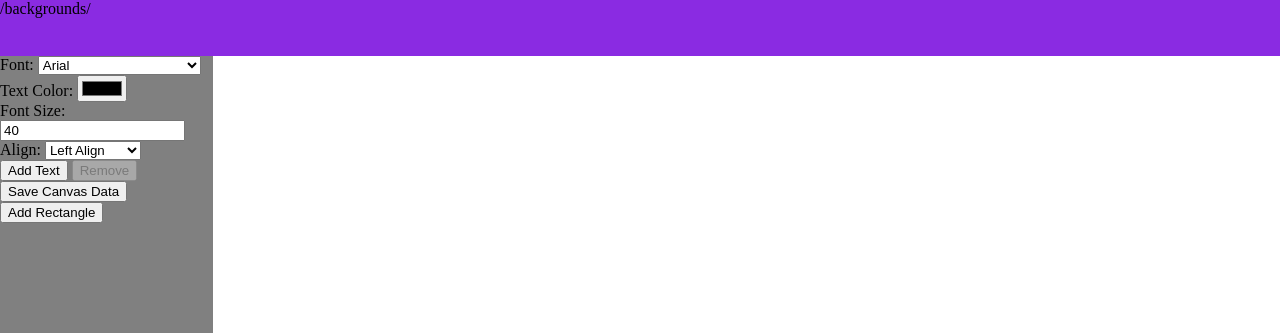
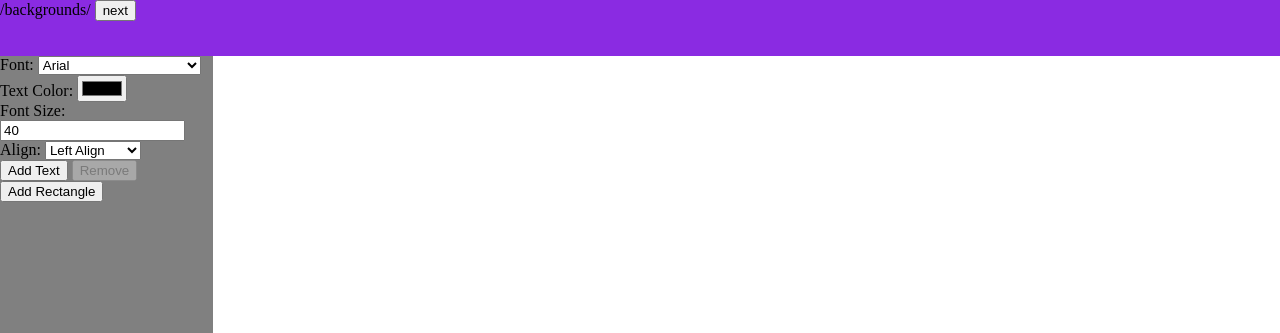
Before and after one commit to DeogenesMaranan/IDAssembler, a Flask app: template templates/layout.html in a window 1280 px wide. Shown: the top 333 px of the page. Run offline with Flask 3, Linux system fonts and the light colour scheme; the template is opened without the code that fills it, so the values that code supplies are empty; some libraries are stand-ins or nearby versions.

Commit message:
add next button for layout

```diff
--- a/core/spreadsheet.py
+++ b/core/spreadsheet.py
@@ -1,7 +1,7 @@
 import pandas as pd
 
 def save_to_excel(data, filename):
-	column_headers = [obj['text'] for obj in data if obj['type'] != 'group']
+	column_headers = [obj['text'] for obj in data if obj['type'] != 'image']
 	df_data = pd.DataFrame(columns=column_headers)
 
 	df_positions = pd.DataFrame(data)
--- a/layout.py
+++ b/layout.py
@@ -57,7 +57,7 @@ class LayoutPage:
 
         try:
             overlayGenerator = OverlayGenerator()
-            overlay_path = os.path.join('projects', project_name, 'try.png')
+            overlay_path = os.path.join('projects', project_name, f'{layout_type}_overlay.png')
             overlayGenerator.generate_image(data, client_width, client_height, overlay_path)
 
         except Exception as e:
--- a/static/js/layout.js
+++ b/static/js/layout.js
@@ -297,7 +297,7 @@ canvas.on('selection:cleared', function () {
 });
 
 $(document).ready(function() {
-    $('#save').click(function() {
+    $('#next').click(function() {
         const canvasObjects = canvas.getObjects().map(obj => {
             if (obj.type === 'group') {
                 const text = obj.getObjects().find(innerObj => innerObj.type === 'text');
@@ -342,7 +342,10 @@ $(document).ready(function() {
         })
         .then(response => response.json())
         .then(data => {
-            console.log(data);
+            console.log('Canvas data saved successfully:', data);
+            if (layoutType === 'front'){
+                window.location.href = `/${projectName}/layout?type=back`;
+            }
         })
         .catch(error => {
             console.error('Error saving canvas data:', error);
--- a/templates/layout.html
+++ b/templates/layout.html
@@ -11,6 +11,7 @@
     <div id="controlbox">
         {{ layout_type }}
         {{ url_for('uploaded_backgrounds', project_name=project_name, filename=layout_type + '.png') }}
+        <button id="next">next</button>
     </div>
 
     <div class="bottom" id="toolbox">
@@ -30,7 +31,6 @@
             </div>
         <button id="text">Add Text</button>
         <button id="remove" disabled="disabled">Remove</button>
-        <button id="save">Save Canvas Data</button>
         <button id="rectangle">Add Rectangle</button>
     </div>
 
```
